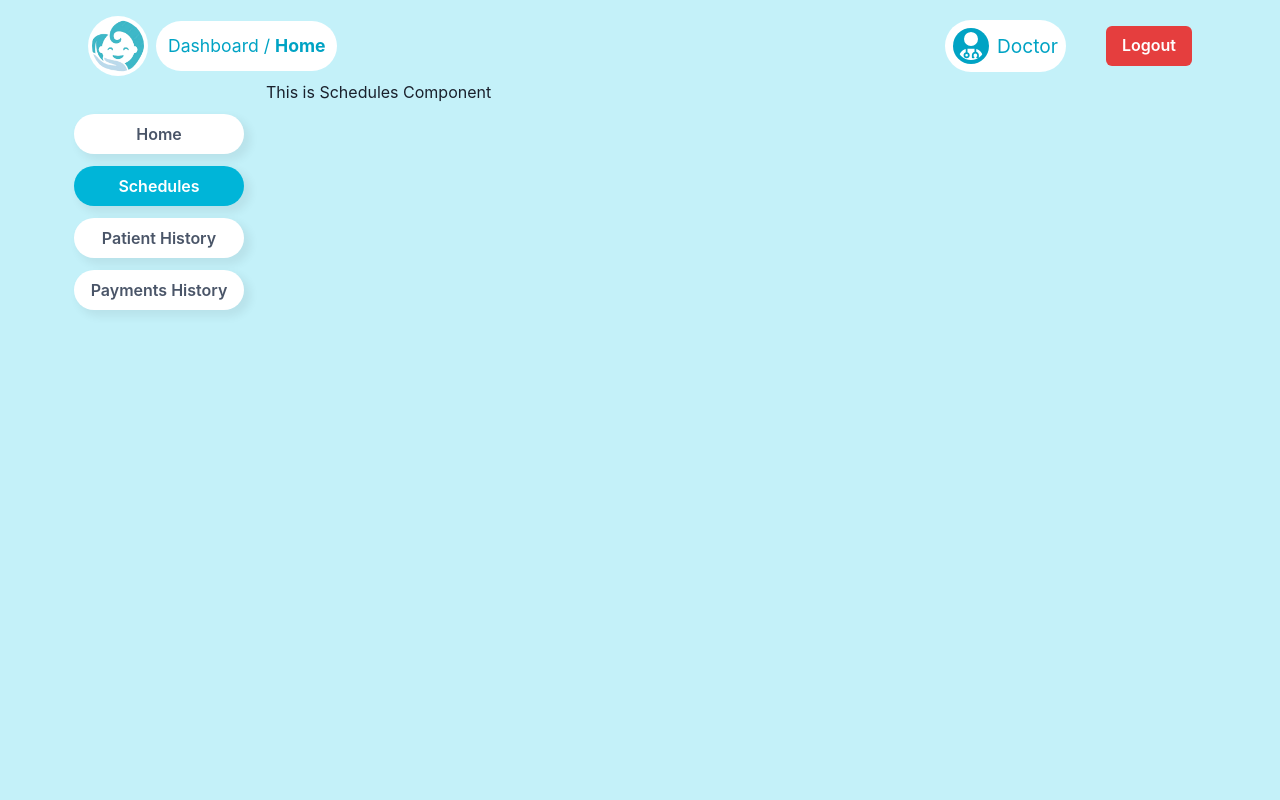
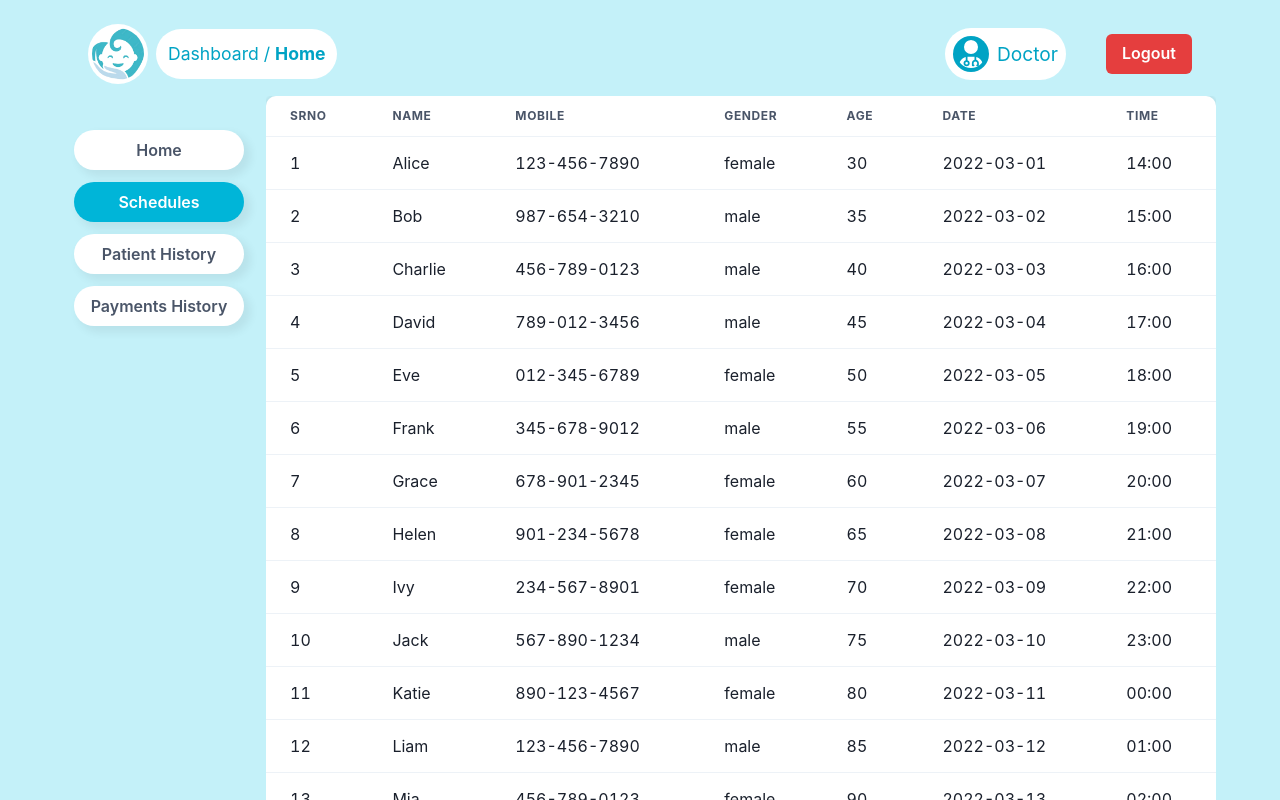
Before and after one commit to Ashish-Sunil-Vaidya/Clinic-Frontend, a React (Vite) app: page /doctor/dashboard in a window 1280 px wide. Both pictures are taken after a click on the tab "Schedules". Built offline with nearby package versions, Linux system fonts and the light colour scheme.

Commit message:
Update Header and Appointments sections

```diff
--- a/src/components/Header.jsx
+++ b/src/components/Header.jsx
@@ -86,7 +86,7 @@ const Header = ({ role, navlinks }) => {
             align="center"
             justify="space-between"
             flexWrap="wrap"
-            px={3}
+            p={3}
           >
             <Flex alignItems="center">
               <Image
--- a/src/components/dashboard/Appointments.section.jsx
+++ b/src/components/dashboard/Appointments.section.jsx
@@ -12,7 +12,7 @@ import appointmentsData from "src/components/dashboard/data/appointments.data";
 
 const Appointments = () => {
   return (
-    <TableContainer bgColor="white" boxShadow="0 0 2px 2px rgb(0,0,0,.05)">
+    <TableContainer bgColor="white" boxShadow="0 0 2px 2px rgb(0,0,0,.05)" borderRadius={10} >
       <Table variant="simple">
         <Thead>
           <Tr>
@@ -32,7 +32,7 @@ const Appointments = () => {
               <Tr
                 key={index}
                 _hover={{
-                  bg: "teal.50",
+                  bg: "cyan.50",
                   cursor: "pointer",
                 }}
               >
--- a/src/components/dashboard/Dashboard.jsx
+++ b/src/components/dashboard/Dashboard.jsx
@@ -4,6 +4,7 @@ import Summary from "./Summary.section";
 import Schedules from "./Schedules.section";
 import PatientHistory from "./PatientHistory.section";
 import PaymentsHistory from "./PaymentsHistory.section";
+import Appointments from "./Appointments.section";
 
 
 const Dashboard = () => {
@@ -11,9 +12,9 @@ const Dashboard = () => {
 
   const tabcontent = [
     <Summary key={1} />,
-    <Schedules key={2} />,
-    <PatientHistory key={3} />,
-    <PaymentsHistory key={4} />,
+    <Appointments key={2} />,
+    <Appointments key={3} />,
+    <Appointments key={4} />,
   ];
   const chakraCustomButtonTheme = {
     bg: "cyan.500",
```
